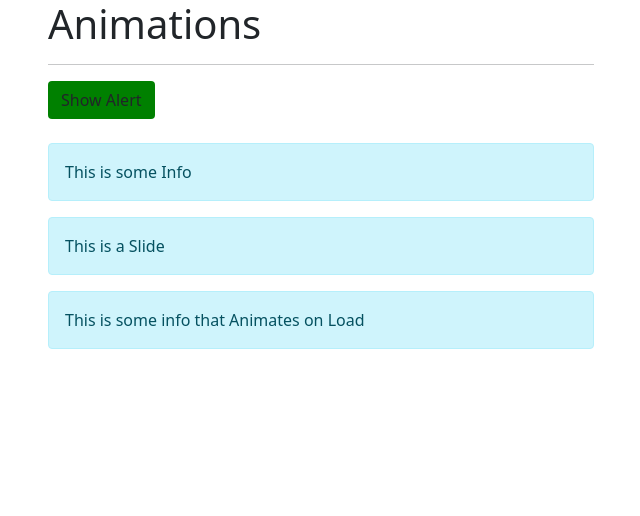
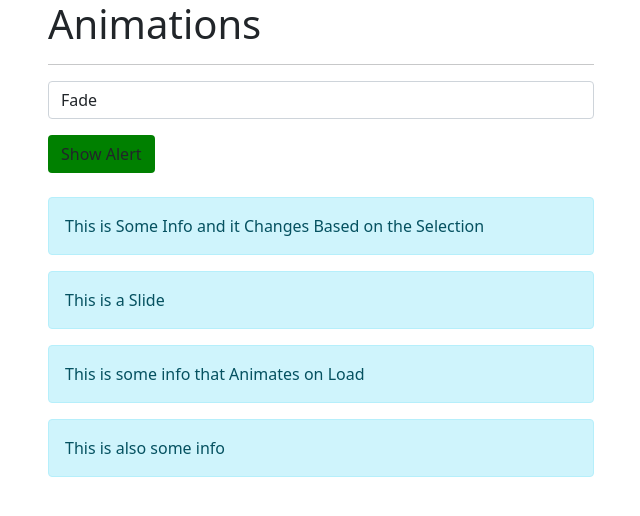
Before and after one commit to rlr524/vuejs-complete-animations, a Vue app: page / in a window 1280 px wide. Shown: the top 516 px of the page, without its empty margins (34-674 px from the left). Built offline with nearby package versions, Linux system fonts and the light colour scheme.

Commit message:
dynamic naming

```diff
--- a/public/index.html
+++ b/public/index.html
@@ -10,6 +10,10 @@
 			rel="stylesheet"
 			integrity="sha384-BmbxuPwQa2lc/FVzBcNJ7UAyJxM6wuqIj61tLrc4wSX0szH/Ev+nYRRuWlolflfl"
 			crossorigin="anonymous"
+		/>
+		<link
+			rel="stylesheet"
+			href="https://cdnjs.cloudflare.com/ajax/libs/animate.css/3.7.2/animate.min.css"
 		/>
 		<title><%= htmlWebpackPlugin.options.title %></title>
 	</head>
--- a/src/App.vue
+++ b/src/App.vue
@@ -4,6 +4,12 @@
       <div class="col-xs-12 col-sm-8 col-sm-offset-2 col-md-6 col-md-offset-3">
         <h1>Animations</h1>
         <hr />
+        <div>
+          <select v-model="alertAnimation" class="form-control">
+            <option value="fade">Fade</option>
+            <option value="slide">Slide</option>
+          </select>
+        </div>
         <button
           class="btn mb-4"
           :class="[show ? greenClass : redClass]"
@@ -15,16 +21,30 @@
         and v-show has a lower toggle cost, though a higher initial render cost because v-show
         is simply css display toggle (so loads the element no matter what) vs v-if which is true
         conditional rendering (only loads if conditional is met). We can use animations with either.  -->
-        <transition name="alert-fade">
-          <div class="alert alert-info" v-show="show">This is some Info</div>
+        <transition :name="alertAnimation">
+          <div class="alert alert-info" v-show="show">
+            This is Some Info and it Changes Based on the Selection
+          </div>
         </transition>
         <!-- We can tell Vue which animation type to use from our CSS, animation or transition, using a type property -->
         <transition name="slide" type="animation">
           <div class="alert alert-info" v-show="show">This is a Slide</div>
         </transition>
-        <transition name="fade">
-          <div class="alert alert-info" v-if="show" appear>
+        <transition
+          enter-active-class="animated bounce"
+          leave-active-class="animated shake"
+        >
+          <div class="alert alert-info" v-if="show">
             This is some info that Animates on Load
+          </div>
+        </transition>
+        <!-- The mode has two choices, out-in lets the old element animate out first and in-out is the reverse -->
+        <transition :name="alertAnimation" mode="out-in">
+          <div class="alert alert-info" v-if="show" key="info">
+            This is also some info
+          </div>
+          <div class="alert alert-warning" v-if="!show" key="warning">
+            This is some warning
           </div>
         </transition>
       </div>
@@ -40,6 +60,7 @@ export default {
       show: true,
       redClass: "button-red",
       greenClass: "button-green",
+      alertAnimation: "fade",
     };
   },
   methods: {
@@ -52,19 +73,22 @@ export default {
 </script>
 
 <style>
+select {
+  margin-bottom: 1rem;
+}
 /* enter is attached for only one frame at the beginning of the animation; typically we use this to just set an opacity of zero for one frame */
-.alert-fade-enter {
+.fade-enter {
   opacity: 0;
 }
 
-.alert-fade-enter-active {
+.fade-enter-active {
   transition: opacity 1s;
 }
 
 /* .alert-fade-leave {
 } */
 
-.alert-fade-leave-active {
+.fade-leave-active {
   transition: opacity 1s;
   opacity: 0;
 }
@@ -83,7 +107,20 @@ export default {
 } */
 
 .slide-leave-active {
-  animation: slide-out 3s ease-out forwards;
+  animation: slide-out 1s ease-out forwards;
+  transition: opacity 1s;
+  opacity: 0;
+}
+
+.fade-enter {
+  opacity: 0;
+}
+
+.fade-enter-active {
+  transition: opacity 5s;
+}
+
+.fade-leave-active {
   transition: opacity 1s;
   opacity: 0;
 }
```
Also changed, not shown: 1 other file (tests, documents, lock files or other folders).
